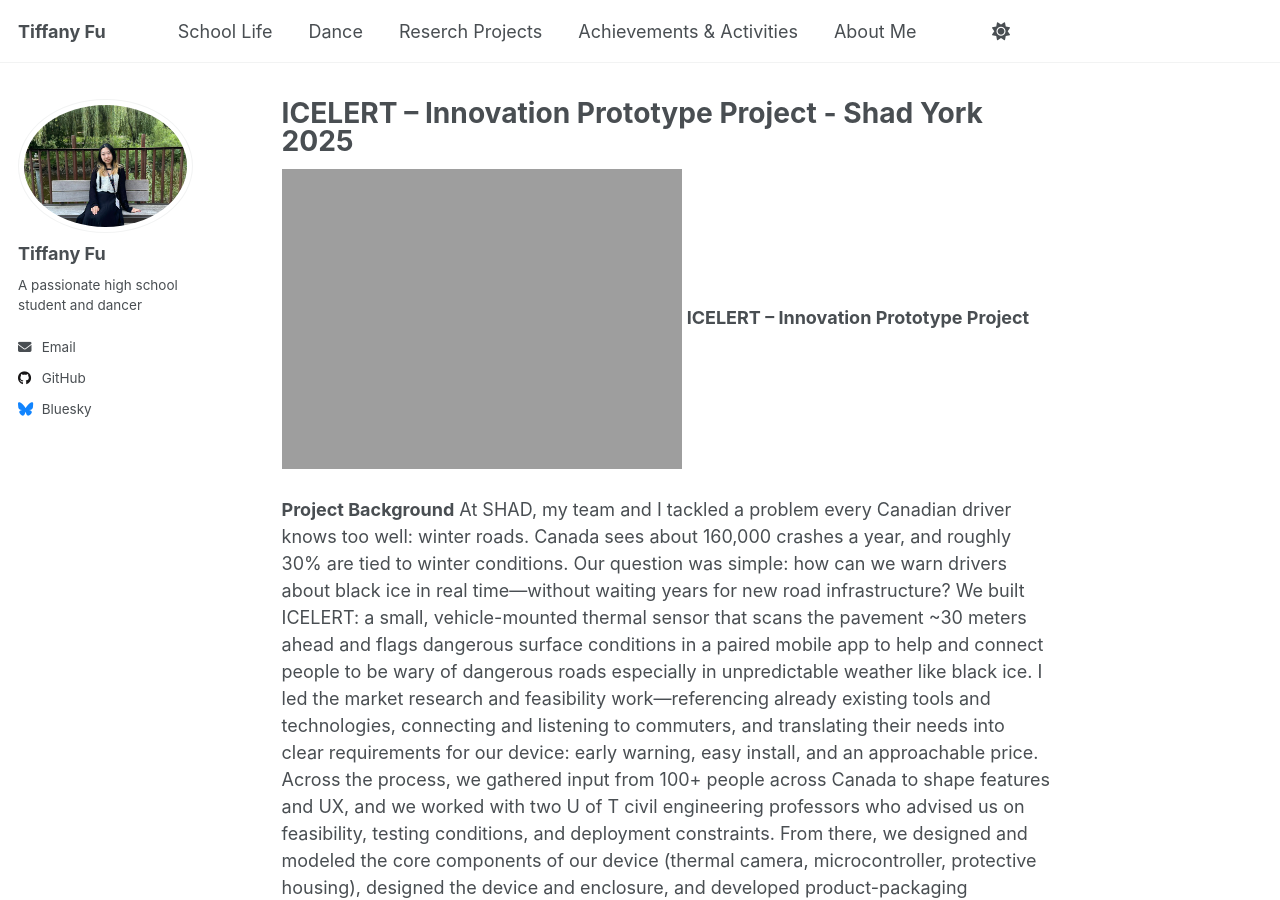
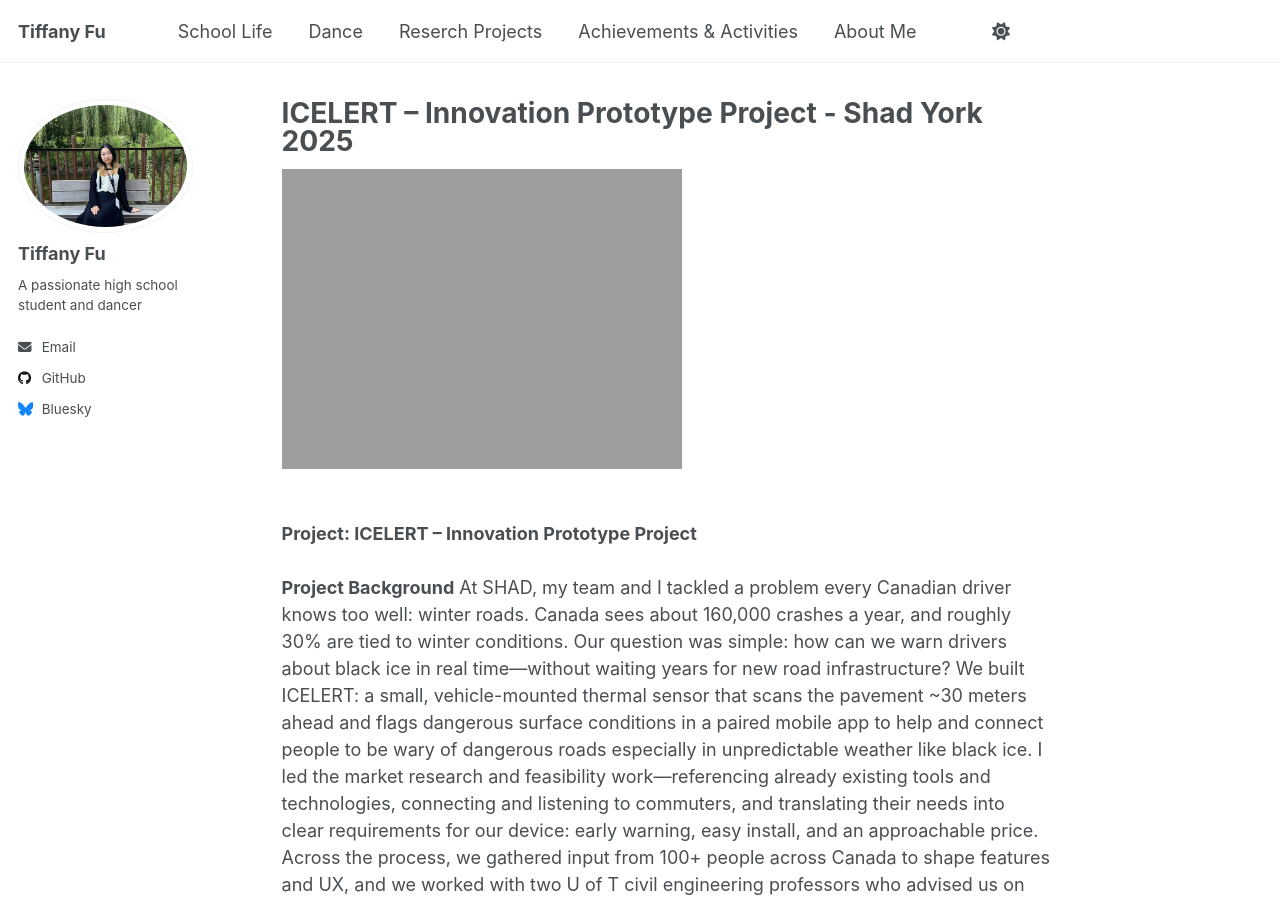
Before and after one commit to TiffanyJTFu/TiffanyFu, a Jekyll site: the page built from _teaching/03-InnovationProject.md, in a window 1280 px wide and 900 px high. Built offline with Jekyll 4.4.1, drawn with Linux system fonts in a browser that asks for light colours; a script that is not in the unit is left out.

Commit message:
Revise ICELERT project details in documentation
Updated project description and background for ICELERT.

```diff
--- a/_teaching/03-InnovationProject.md
+++ b/_teaching/03-InnovationProject.md
@@ -7,7 +7,8 @@ slidesurl: 'https://tiffanyjtfu.github.io/TiffanyFu/files/DE 60s VID.mp4'
 paperurl: 'https://tiffanyjtfu.github.io/TiffanyFu/files/ICELERT - Business Plan.pdf'
 ---
 ![shad5](https://tiffanyjtfu.github.io/TiffanyFu/images/shadproject1.png)
-**ICELERT – Innovation Prototype Project**
+
+<br>**Project: ICELERT – Innovation Prototype Project**
 <br><br>**Project Background**
 At SHAD, my team and I tackled a problem every Canadian driver knows too well: winter roads. Canada sees about 160,000 crashes a year, and roughly 30% are tied to winter conditions. Our question was simple: how can we warn drivers about black ice in real time—without waiting years for new road infrastructure?
 We built ICELERT: a small, vehicle-mounted thermal sensor that scans the pavement ~30 meters ahead and flags dangerous surface conditions in a paired mobile app to help and connect people to be wary of dangerous roads especially in unpredictable weather like black ice. I led the market research and feasibility work—referencing already existing tools and technologies, connecting and listening to commuters, and translating their needs into clear requirements for our device: early warning, easy install, and an approachable price. Across the process, we gathered input from 100+ people across Canada to shape features and UX, and we worked with two U of T civil engineering professors who advised us on feasibility, testing conditions, and deployment constraints.
```
